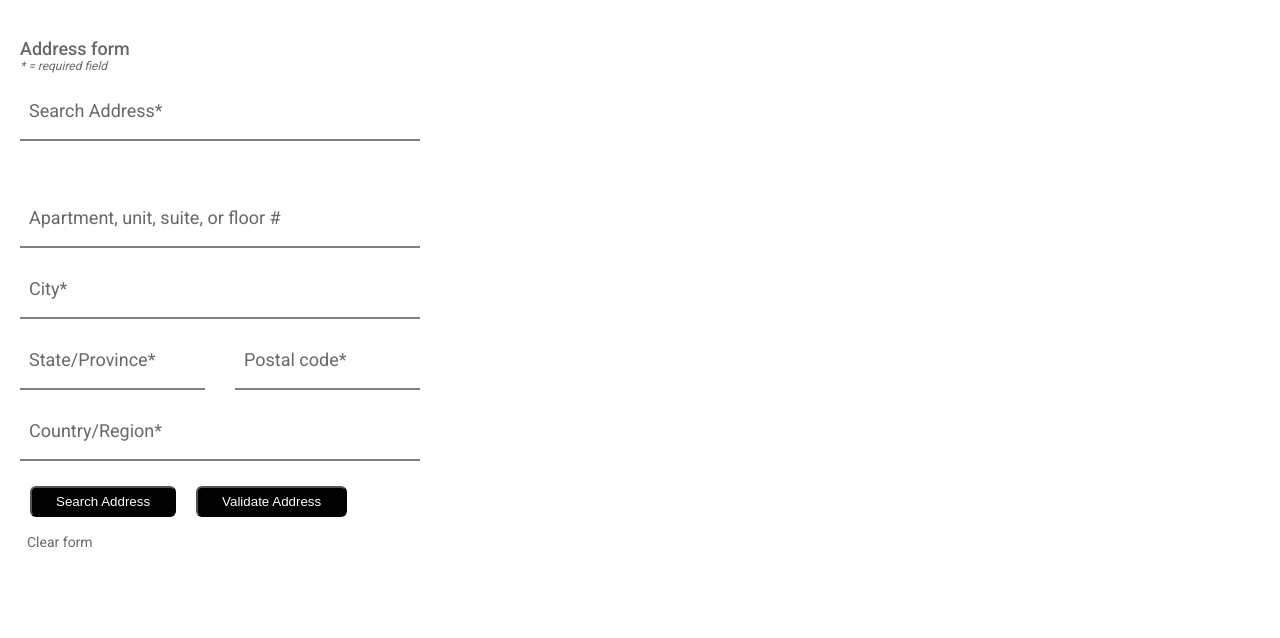
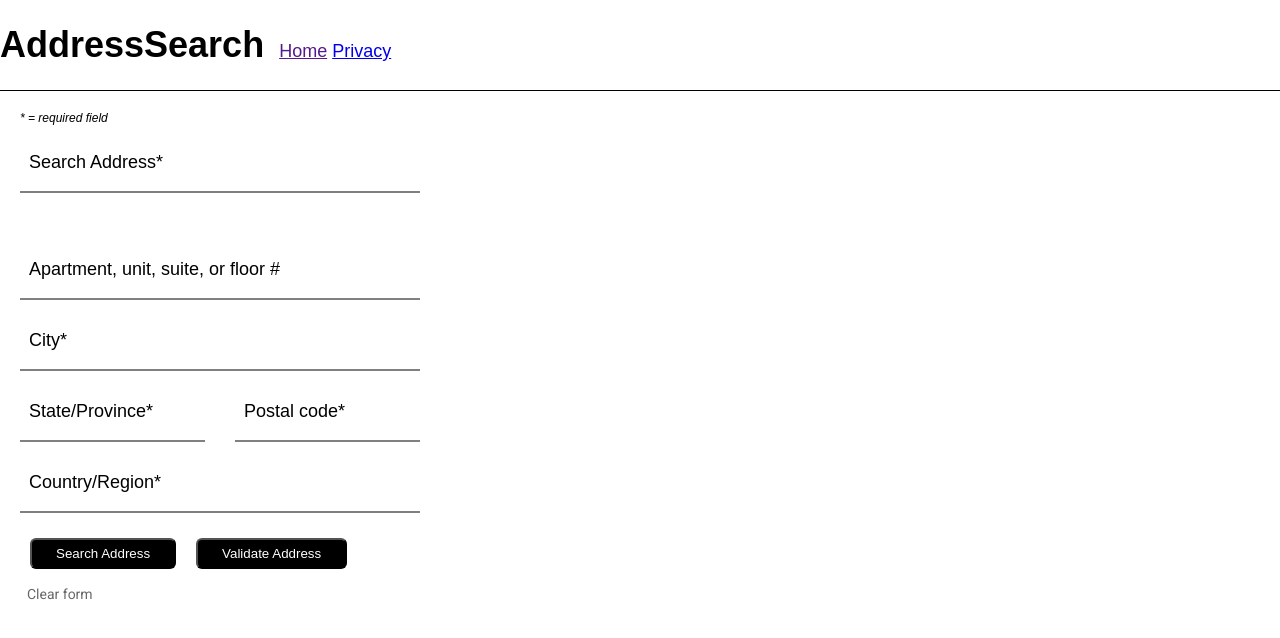
Before and after one commit to shancodes/AddressValidationService, a website: page form.html in a window 1280 px wide. Drawn offline with Linux system fonts and the light colour scheme.

Commit message:
Divided header and form with a line, made font changes in css

```diff
--- a/form.html
+++ b/form.html
@@ -8,8 +8,16 @@
     <script type="module" src="./address.js"></script>
   </head>
   <body>
+      <div class="form-header">
+        <h1 style="display: inline-block;">AddressSearch</h1>&nbsp;&nbsp;
+        <div class="form-links" style="display: inline-block;">
+          <a href=>Home</a>
+          <a href="https://example.com/privacy">Privacy</a>
+        </div>
+      </div>
+
     <form id="address-form" action="" method="get">
-      <p class="title">Address form</p>
+     <!--<p class="title">Address form</p>-->
       <p class="note"><em>* = required field</em></p>
       <label for="search_address" class="full-field">
         <span class="form-label">Search Address*</span>
--- a/style.css
+++ b/style.css
@@ -3,6 +3,8 @@
   }
 
   html,
+
+
   body {
     height: 100%;
     margin: 0;
@@ -10,9 +12,9 @@
   }
 
   body {
-    font-family: "Roboto", sans-serif;
+    font-family: "Arial", sans-serif;
     font-size: 18px;
-    color: rgb(104, 104, 104);
+    color: rgb(0, 0, 0);
   }
 
   form {
@@ -100,3 +102,7 @@
   img.powered-by-google {
     margin: 0.5em;
   }
+
+  .form-header {
+    border-bottom: 1px solid black;
+  }
```
